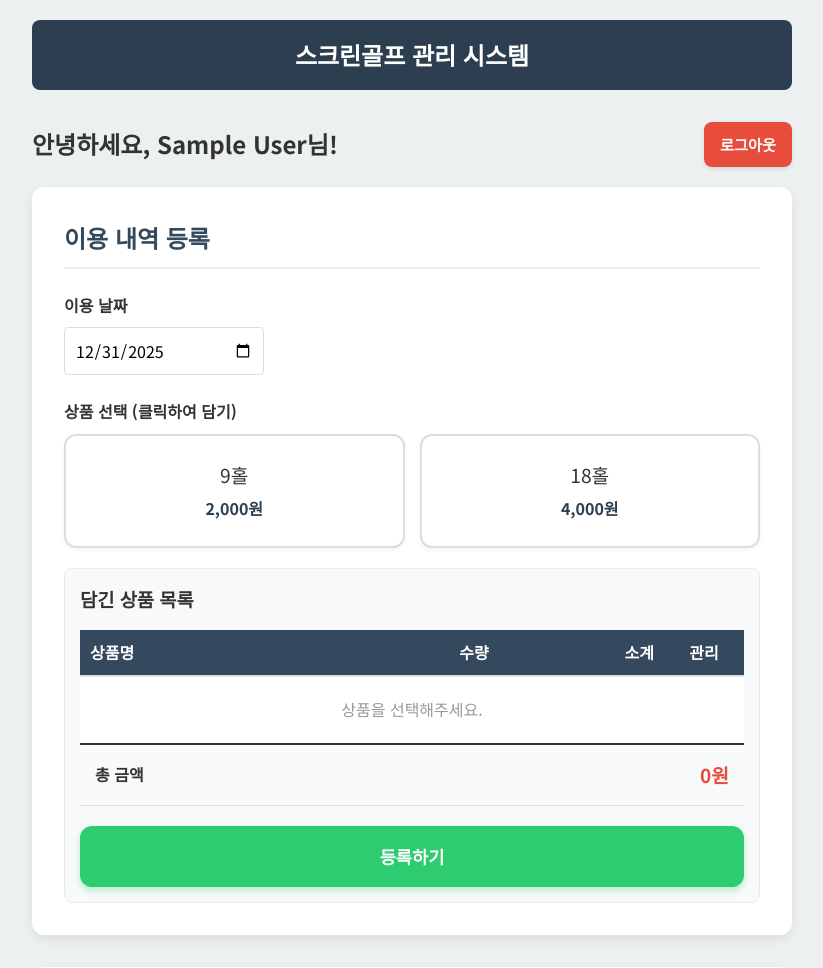
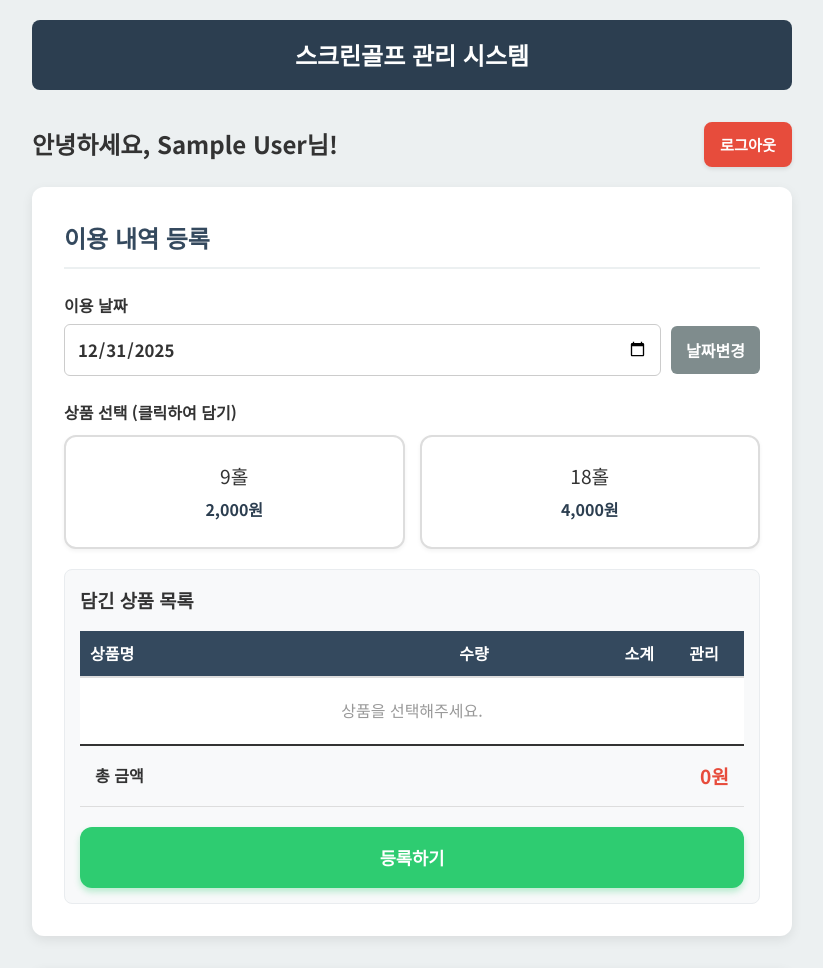
Before and after one commit to pdk3028-coder/screengolf-usage, a Flask app: page /dashboard in a window 1280 px wide. Shown: the top 968 px of the page, without its empty margins (228-1051 px from the left). Run offline with Flask 3, Linux system fonts and the light colour scheme; the visitor is signed in with stand-in values (Sample User, id 1); data that the repository does not hold is empty.

Commit message:
Enhance date picker UI

```diff
--- a/templates/dashboard.html
+++ b/templates/dashboard.html
@@ -11,8 +11,17 @@
     <h2>이용 내역 등록</h2>
 
     <div class="form-group">
-        <label for="usage_date">이용 날짜</label>
-        <input type="date" id="usage_date" name="usage_date" required style="max-width: 200px;">
+        <label for="usage_date" style="display:block; margin-bottom:5px; font-weight:bold;">이용 날짜</label>
+        <div style="display: flex; gap: 10px; align-items: center;">
+            <input type="date" id="usage_date" name="usage_date" required
+                style="flex: 1; padding: 12px; font-size: 1.05rem; border: 1px solid #ccc; border-radius: 6px; background-color: #fff; color: #333; font-weight:bold;"
+                onclick="try{this.showPicker()}catch(e){}">
+            <button type="button"
+                onclick="try{document.getElementById('usage_date').showPicker()}catch(e){document.getElementById('usage_date').focus()}"
+                style="width: auto; padding: 12px 15px; background-color: #7f8c8d; color: white; border: none; border-radius: 6px; font-weight: bold; cursor: pointer; white-space: nowrap;">
+                날짜변경
+            </button>
+        </div>
     </div>
 
     <!-- 상품 선택 버튼 영역 -->
```
